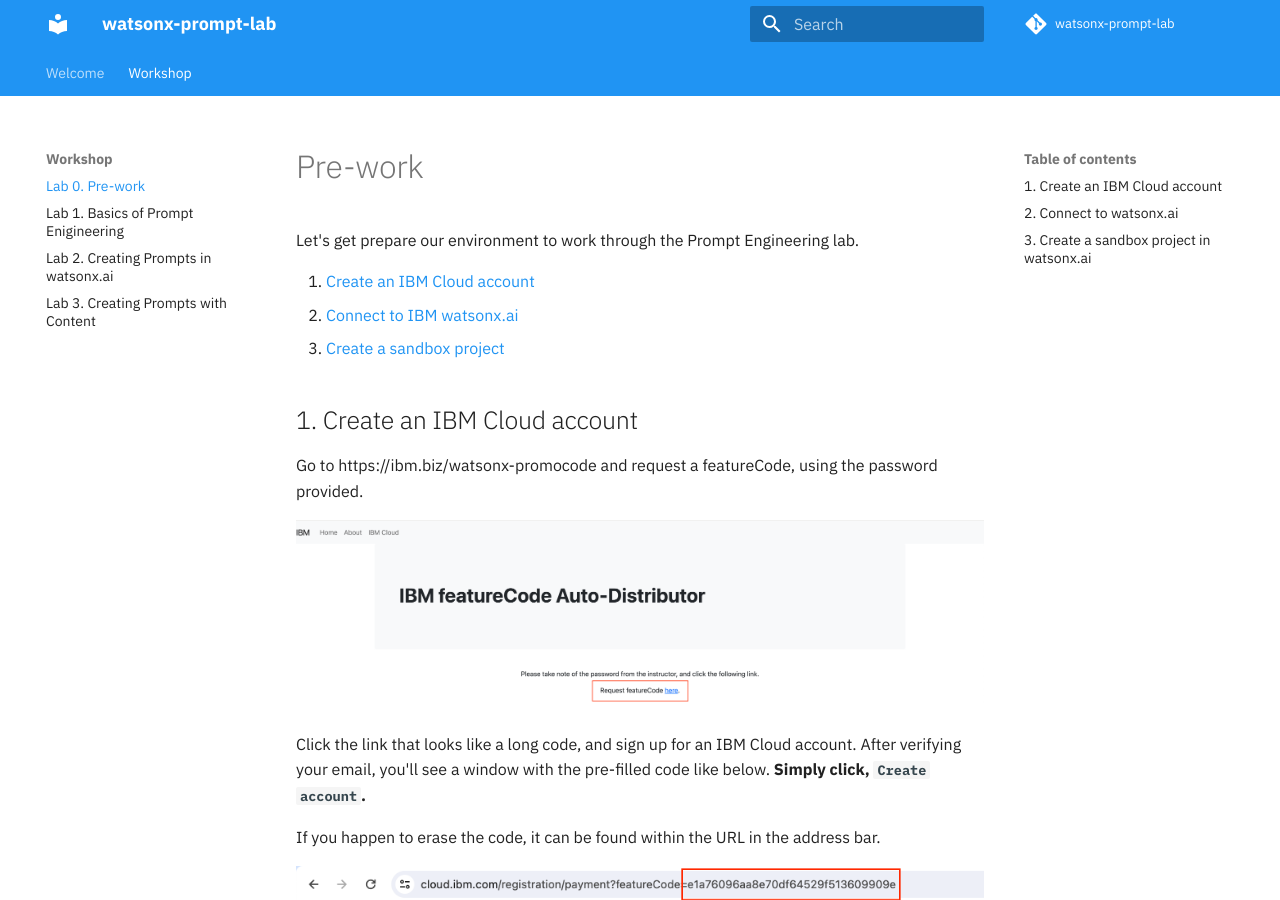
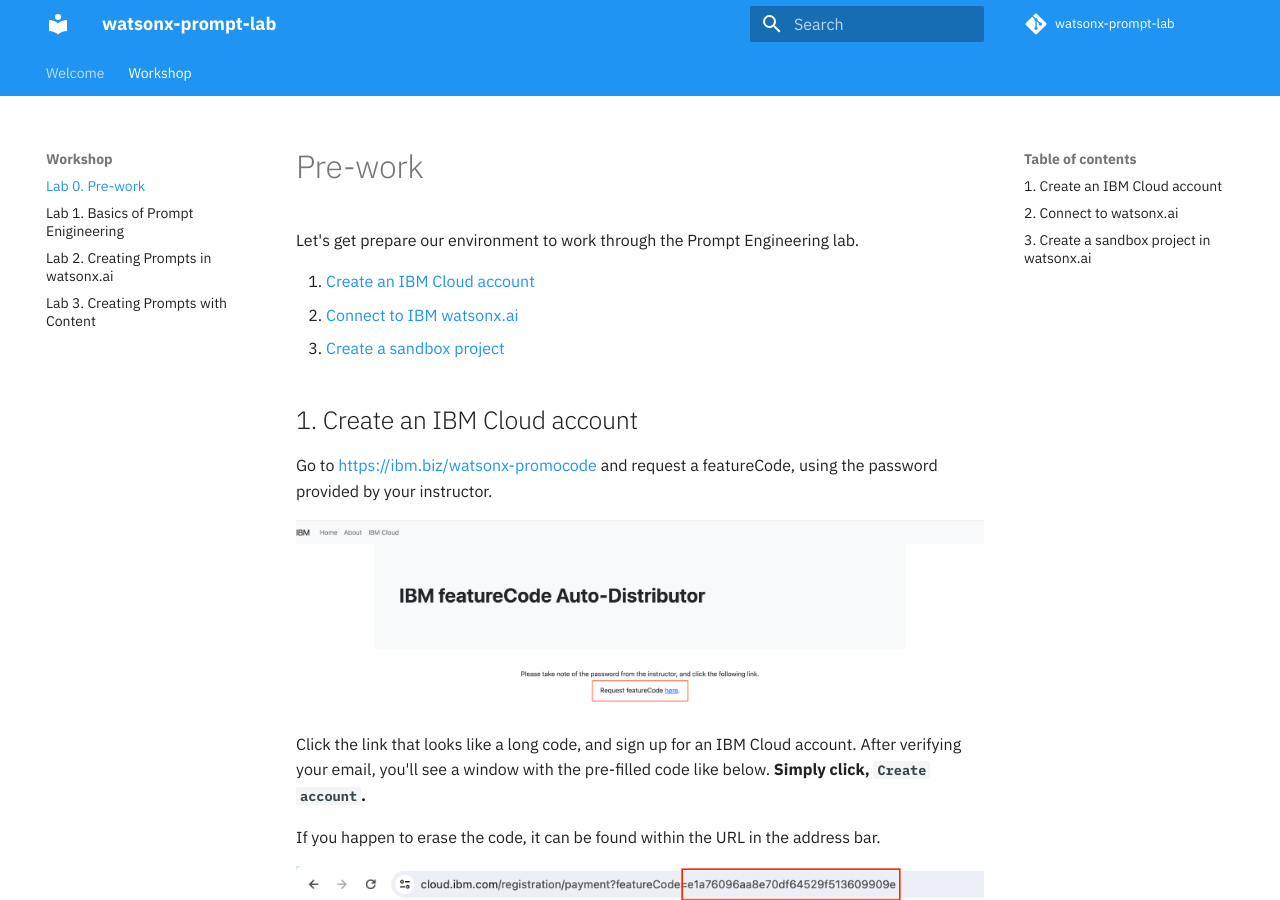
Before and after one commit to IBM/watsonx-prompt-lab, an MkDocs documentation site: the page built from docs/pre-work/README.md, in a window 1280 px wide and 900 px high. Built offline with MkDocs 1.6.1 and Material for MkDocs 9.7.7, drawn with Linux system fonts in a browser that asks for light colours; comment, search, counter and statistics services are not loaded.

Commit message:
Update featureCode link

```diff
--- a/docs/pre-work/README.md
+++ b/docs/pre-work/README.md
@@ -7,7 +7,7 @@
 3. [Create a sandbox project](#3-create-a-sandbox-project-in-watsonxai)
 
 ## 1. Create an IBM Cloud account
-Go to https://ibm.biz/watsonx-promocode and request a featureCode, using the password provided.
+Go to [https://ibm.biz/watsonx-promocode](https://ibm.biz/watsonx-promocode) and request a featureCode, using the password provided by your instructor.
 
 ![img.png](../images/feature-code.png)
 
```
